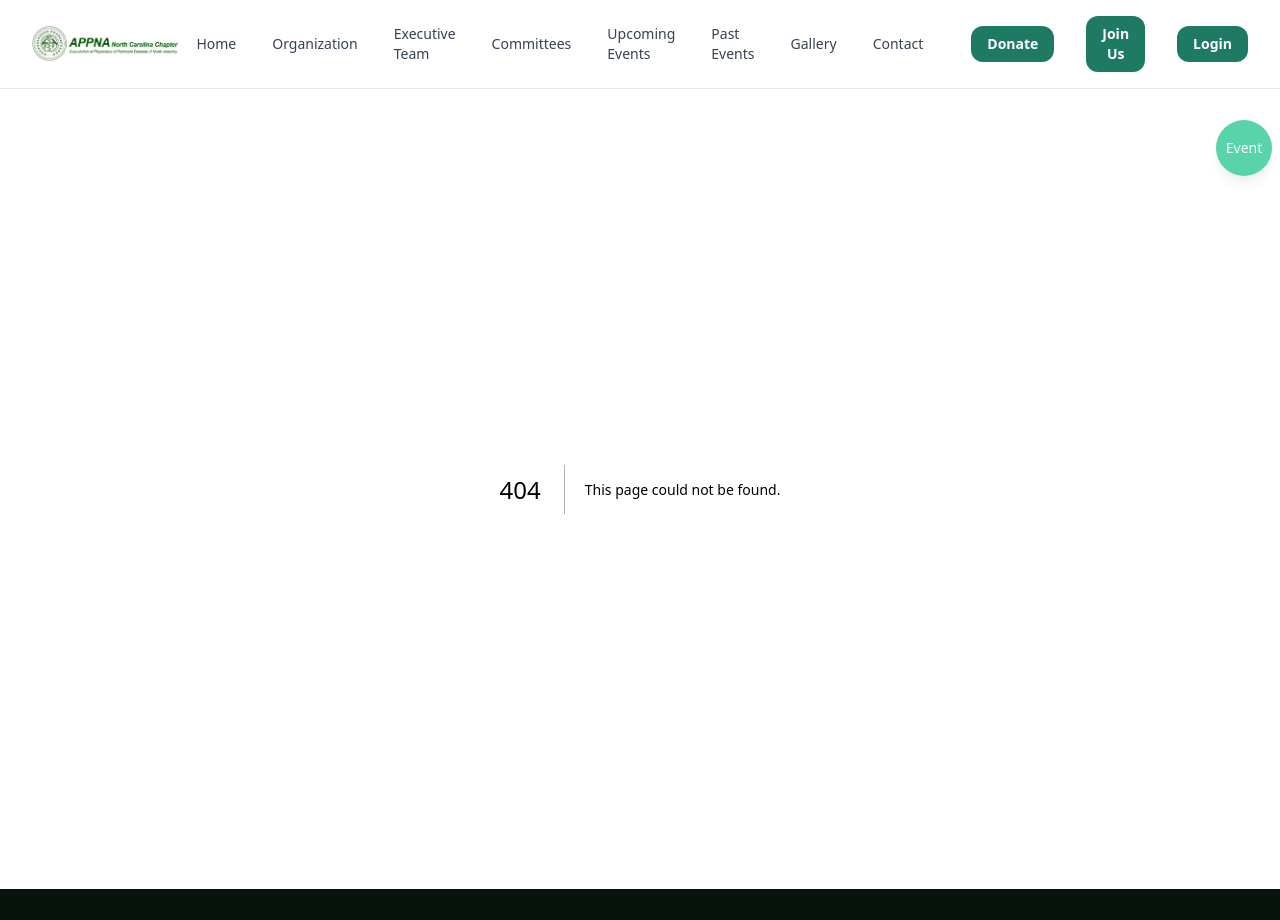
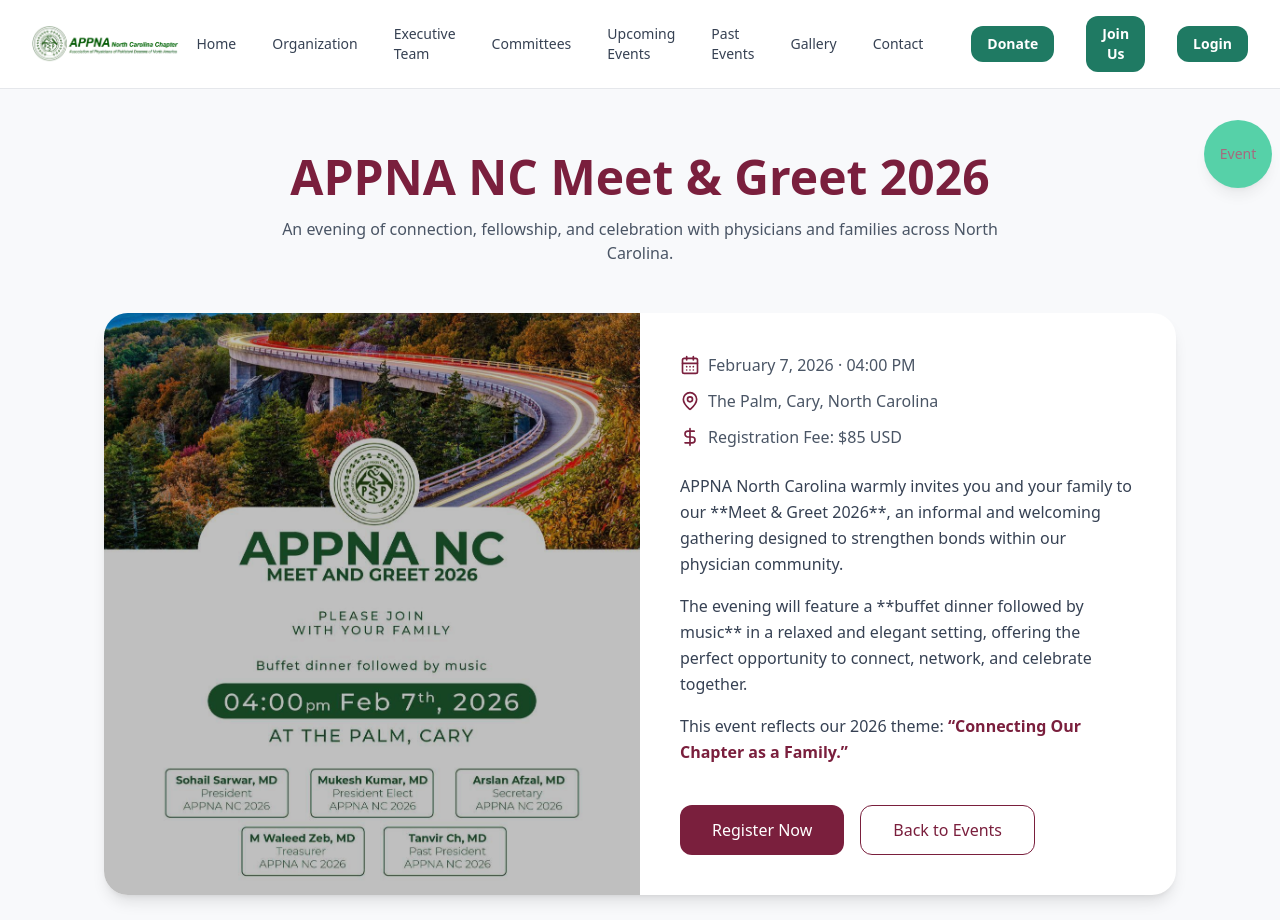
Before and after one commit to AbuBakarSheraz/appna_north_carolina_chapter, a Next.js app: page /upcoming_events/meet in a window 1280 px wide. Before the commit this address had no page. Shown: the top 920 px of the page. Built offline with nearby package versions, Linux system fonts and the light colour scheme.

Commit message:
dev-credit

```diff
--- /dev/null
+++ b/src/app/upcoming_events/meet/page.js
@@ -0,0 +1,115 @@
+import Image from "next/image";
+import { CalendarDays, MapPin, DollarSign } from "lucide-react";
+
+export const metadata = {
+  title: "Meet & Greet | APPNA NC",
+  description:
+    "Join APPNA NC’s Meet & Greet event to connect with physicians and healthcare professionals in a relaxed and welcoming environment.",
+};
+
+export default function EventDetailsPage() {
+  return (
+    <section className="bg-[#f8f9fb] py-12 sm:py-16">
+      <div className="max-w-6xl mx-auto px-6 sm:px-10">
+
+        {/* Header */}
+        <div className="text-center max-w-3xl mx-auto mb-12">
+          <h1 className="text-3xl sm:text-4xl md:text-5xl font-semibold text-[#7a1f3d]">
+            APPNA NC Meet & Greet 2026
+          </h1>
+          <p className="mt-4 text-gray-600">
+            An evening of connection, fellowship, and celebration with physicians
+            and families across North Carolina.
+          </p>
+        </div>
+
+        {/* Main Card */}
+        <div className="bg-white rounded-3xl shadow-lg overflow-hidden grid grid-cols-1 lg:grid-cols-2">
+
+          {/* Image */}
+          <div className="relative h-80 lg:h-full">
+            <Image
+              src="/future_events/meet.jpeg"
+              alt="APPNA NC Meet and Greet 2026"
+              fill
+              priority
+              className="object-cover"
+            />
+            <div className="absolute inset-0 bg-black/25" />
+          </div>
+
+          {/* Content */}
+          <div className="p-8 sm:p-10 flex flex-col justify-between">
+
+            {/* Event Info */}
+            <div>
+              <div className="space-y-3 text-sm sm:text-base text-gray-600">
+
+                <div className="flex items-center gap-2">
+                  <CalendarDays className="w-5 h-5 text-[#7a1f3d]" />
+                  <span>February 7, 2026 · 04:00 PM</span>
+                </div>
+
+                <div className="flex items-center gap-2">
+                  <MapPin className="w-5 h-5 text-[#7a1f3d]" />
+                  <span>The Palm, Cary, North Carolina</span>
+                </div>
+
+                <div className="flex items-center gap-2">
+                  <DollarSign className="w-5 h-5 text-[#7a1f3d]" />
+                  <span>Registration Fee: $85 USD</span>
+                </div>
+              </div>
+
+              {/* Description */}
+              <div className="mt-6 space-y-4 text-gray-700 leading-relaxed">
+                <p>
+                  APPNA North Carolina warmly invites you and your family to our
+                  **Meet & Greet 2026**, an informal and welcoming gathering
+                  designed to strengthen bonds within our physician community.
+                </p>
+
+                <p>
+                  The evening will feature a **buffet dinner followed by music**
+                  in a relaxed and elegant setting, offering the perfect
+                  opportunity to connect, network, and celebrate together.
+                </p>
+
+                <p>
+                  This event reflects our 2026 theme:
+                  <span className="font-semibold text-[#7a1f3d] mb-4">
+                    {" "}“Connecting Our Chapter as a Family.”
+                  </span>
+                </p>
+              </div>
+            </div>
+
+            {/* CTA */}
+            <div className="mt-10 flex flex-col sm:flex-row gap-4">
+              <a
+                href="https://www.paypal.com/ncp/payment/59TCEBZFKT5DU"
+                target="_blank"
+                rel="noopener noreferrer"
+                className="inline-flex justify-center items-center rounded-xl bg-[#7a1f3d] px-8 py-3 text-sm sm:text-base font-medium text-white hover:bg-[#5f1730] transition"
+              >
+                Register Now
+              </a>
+
+              <a
+                href="/upcoming_events"
+                className="inline-flex justify-center items-center rounded-xl border border-[#7a1f3d] px-8 py-3 text-sm sm:text-base font-medium text-[#7a1f3d] hover:bg-[#7a1f3d]/5 transition"
+              >
+                Back to Events
+              </a>
+            </div>
+          </div>
+        </div>
+
+        {/* Footer Note */}
+        <p className="mt-10 text-center text-sm text-gray-500">
+          More details and updates will be shared as the event approaches.
+        </p>
+      </div>
+    </section>
+  );
+}
--- a/src/app/upcoming_events/page.js
+++ b/src/app/upcoming_events/page.js
@@ -1,9 +1,11 @@
 import { CalendarDays, MapPin } from "lucide-react";
+import Link from "next/link";
 
 
 const events = [
   {
    title: "Meet & Greet",
+   href: "/upcoming_events/meet",
 date: "7-Feb-2026",
 location: "North Carolina",
 image: "/future_events/meet.jpeg",
@@ -13,6 +15,7 @@
   {
     title: "Annual Convention 2026",
     date: "soon...",
+    href: "/upcoming_events/annual_convocation",
     location: "North Carolina",
     image: "/future_events/convention.png",
     description:
@@ -21,6 +24,7 @@
   {
     title: "Eid  Banquet",
     date: "soon...",
+    href: "/upcoming_events/eid_banquet",
     location: "North Carolina",
     image: "/future_events/eid_banquet.png",
     description:
@@ -30,6 +34,7 @@
     title: "Spring Picnic",
     date: "soon...",
     location: "North Carolina",
+    href: "/upcoming_events/spring_picnic",
     image: "/future_events/spring_picnic.png",
     description:
       "An outdoor family-friendly gathering with recreational activities, food, and opportunities to strengthen community bonds.",
@@ -37,6 +42,7 @@
   {
     title: "Winter GTG",
     date: "soon...",
+    href: "/upcoming_events/winter_gtg",
     location: "North Carolina",
     image: "/future_events/winter.png",
     description:
@@ -106,9 +112,11 @@
                 </p>
 
                 <div className="mt-6">
-                  <button className="text-sm font-medium text-[#7a1f3d] hover:text-[#5f1730] transition">
+                  <Link
+                  href={event.href}
+                  className="text-sm font-medium text-[#7a1f3d] hover:text-[#5f1730] transition">
                     Learn More →
-                  </button>
+                  </Link>
                 </div>
               </div>
             </div>
--- a/src/components/Announcement.jsx
+++ b/src/components/Announcement.jsx
@@ -112,7 +112,7 @@
                 }}
                 className="inline-flex items-center justify-center w-full rounded-xl bg-[#7a1f3d] px-6 py-3 text-white font-medium hover:bg-[#5f1730] transition"
               >
-                Pay $85 & Register
+                Register
               </a>
 
               <p className="mt-3 text-xs text-gray-500">
@@ -131,9 +131,9 @@
           className="
             fixed z-90
             flex items-center justify-center
-            w-14 h-14 rounded-full
+            w-17 h-17 rounded-full
             bg-emerald-500
-            text-white text-sm font-medium
+            text-[#7a1f3d] text-sm font-medium
             shadow-lg
             cursor-move
             animate-pulse
```
